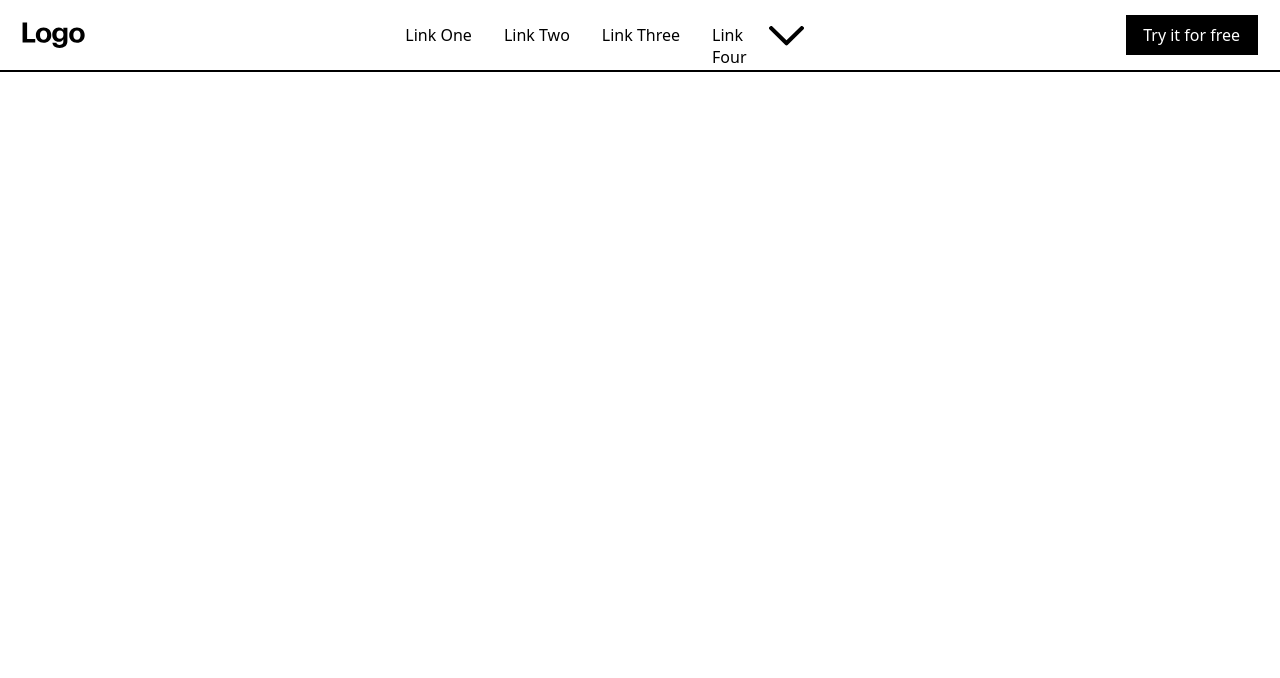
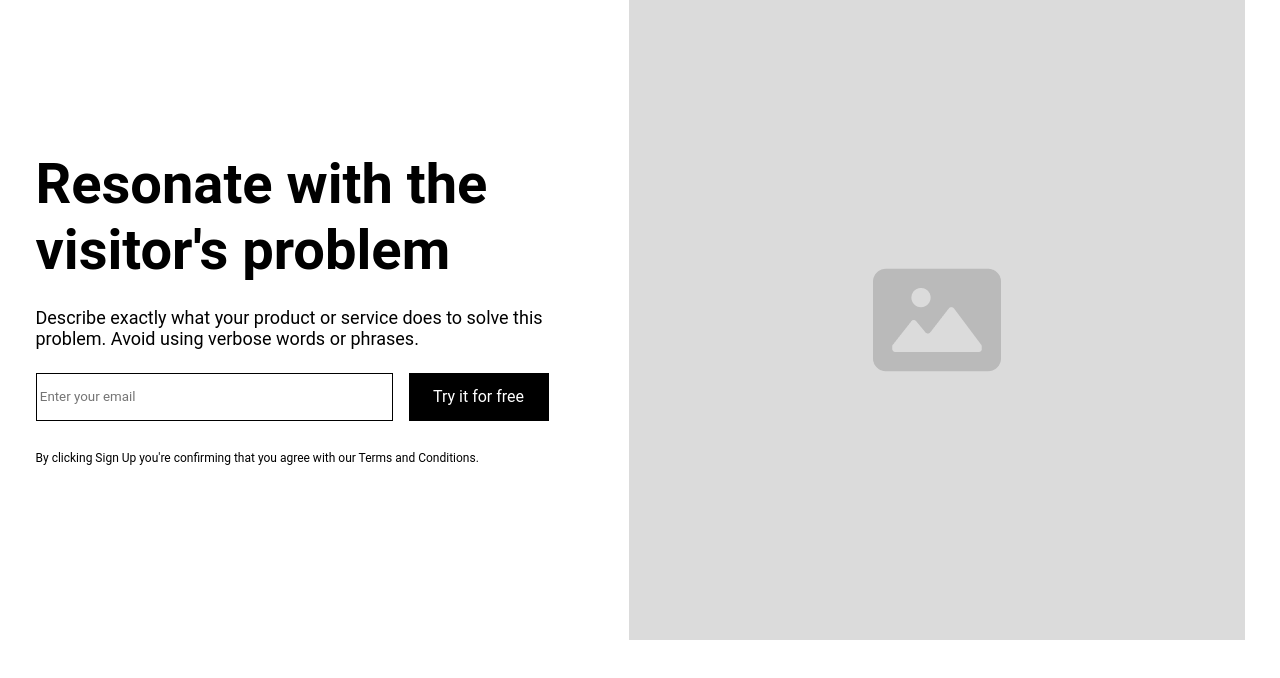
Before and after one commit to bcesarr/react-course, a React (Create React App) app: page / in a window 1280 px wide. Shown: the top 678 px of the page. Built offline with nearby package versions, Linux system fonts and the light colour scheme.

Commit message:
atu: atualização do projeto

```diff
--- a/src/App.jsx
+++ b/src/App.jsx
@@ -1,9 +1,180 @@
-// import Home from "./pages/home/index"
-import Home from './pages/home/index'
+// import logo from './logo.svg';
+// import './App.css';
 
-export default function App() {
+// function App() {
+//   return (
+//     <div className="App">
+//       <header className="App-header">
+//         <img src={logo} className="App-logo" alt="logo" />
+//         <p>
+//           Edit <code>src/App.js</code> and save to reload.
+//         </p>
+//         <a
+//           className="App-link"
+//           href="https://reactjs.org"
+//           target="_blank"
+//           rel="noopener noreferrer"
+//         >
+//           Learn React
+//         </a>
+//       </header>
+//     </div>
+//   );
+// }
 
-  return (
+// export default App;
+
+
+// ----------------------------------------------------------------------- \\
+
+// (AULA DE PROPS - Ínicio)
+
+// (Primeira Parte)
+
+/*
+// Exportando a Home - arquivo index da pasta page (dentro dele, ele exporta o Header (arquivo index da pasta header))
+
+import Home from "./pages/home/index.jsx"
+
+export default function App(){    // O "default" só pode ser usado uma vez
+  return(
     <Home />
   )
 }
+*/
+
+
+
+// (Segunda Parte)
+// Estudo das Props
+
+// function Filho(props){    // Props = É um parâmetro e também um objeto
+//   // return <p>Olá, Mundo!</p>
+
+//   console.log(props)
+//   return <p>{props.title}</p>
+// }
+
+// export default function App(){
+//   return(
+//     <Filho title="Enviando uma mensagem" />
+//   )
+// }
+
+
+
+// (Terceira Parte)
+// Exportando o Card - arquivo index da pasta card
+
+// import Card from "./components/card"
+
+// export default function App(){
+//   return <Card
+//     title="Gengar"
+//     type="Ghost"
+//     typeTwo="Poison"
+//     Weaknesses="Terra - Psíquico - Fantasma - Escuro"
+//     description="Para roubar a vida de seu alvo, ele se esconde na sombra da presa e espera silenciosamente por uma oportunidade."
+//     image="https://www.pokemon.com/static-assets/content-assets/cms2/img/pokedex/full/094.png"
+//     imgAlt="Imagem do pokemon Gengar"
+//     />
+// }
+
+
+
+// (Quarta Parte)
+// Uso da prop Children (vem de criança/filho)
+
+// function Filho ({children}){
+//   return(
+//     <div className="filho">
+//       {children}
+//     </div>
+//   )
+// }
+
+// export default function App(){
+//   return <Filho>
+//             {/* <p>Sou uma tag "p" passando por filho</p>  */}
+//             <img src="https://www.pokemon.com/static-assets/content-assets/cms2/img/pokedex/full/149.png" alt="Imagem do Pokemon Dragonite" />
+//           </Filho>;
+// }
+
+
+
+// (Quinta Parte)
+// Utilizando tipo númerico
+
+// function Filho ({idade}){
+//   return(
+//     <p>{idade}</p>
+//   )
+// }
+
+// export default function App(){
+//   return <Filho idade={25} />
+
+// }
+
+
+
+// (Sexta Parte)
+// Utilizando o tipo Boolean
+
+// function Filho ({approved}){
+//   return( <>
+//       {/* {approved ? <p>Aprovado!</p> : <p>Reprovado</p> }*/} {/* Isto é verdadeiro ? Retorno :(se não) retorno */}
+//       {approved ? <img src="https://pa1.aminoapps.com/6502/0683711d56279455df90340a7192f9c620ea0553_hq.gif" alt="Bob Esponja fazendo joia" /> : <img src ="https://64.media.tumblr.com/2ddc057ed19e3f8f33efdcd029eff929/7d8c724997a7417c-ba/s540x810/cfad0f3422858b0135351069801e26a131782250.gifv" alt="Bob Esponja chorando" /> }
+//     </> // O nome desta tag é fragmento
+//   )
+// }
+
+// export default function App(){
+//     // return <Filho approved />   // O "true" é o valor padrão, então não precisa colocar ele
+//    return <Filho approved={false} />   // O "true" é o valor padrão
+
+// }
+
+
+
+// (Sétima Parte)
+// Uso de props com evento onClick
+
+// function Filho({onAlert}){
+//   return <button onClick={onAlert}>Receba seu alert</button>
+// }
+
+// export default function App(){
+//   const handleAlert = () => alert("Funcionou")
+//   return <Filho onAlert={handleAlert} />
+
+//   // return <Filho onAlert={() => alert("Funcionou")} /> // Não é uma boa prática jogar o arrow function direto
+// }
+
+/*
+export default function App(){
+  // return <button onClick={() => console.log("Função Funcionando")}>Click Aqui</button>
+  return <button onClick={() => alert("Função Funcionando")}>Click Aqui</button>
+}
+*/
+
+
+// (Oitava Parte)
+
+// function Filho({nome = "Mundo"}){
+//   return <p>Olá, {nome}</p>
+// }
+// export default function App(){
+//   return <Filho nome="Bruno" />   // As vezes passamos aqui no chamado da function (no caso, Filho) uma variavel que queremos como segurança, para caso o site quebre não deixe de exibir o que é preciso.
+// }
+
+
+// ----------------------------------------------------------------------- \\
+
+
+// Exportando a section da Landinpag - arquivo index da pasta sections
+import Sections from './components/sections'
+
+export default function App() {
+  return <Sections />
+}
```
